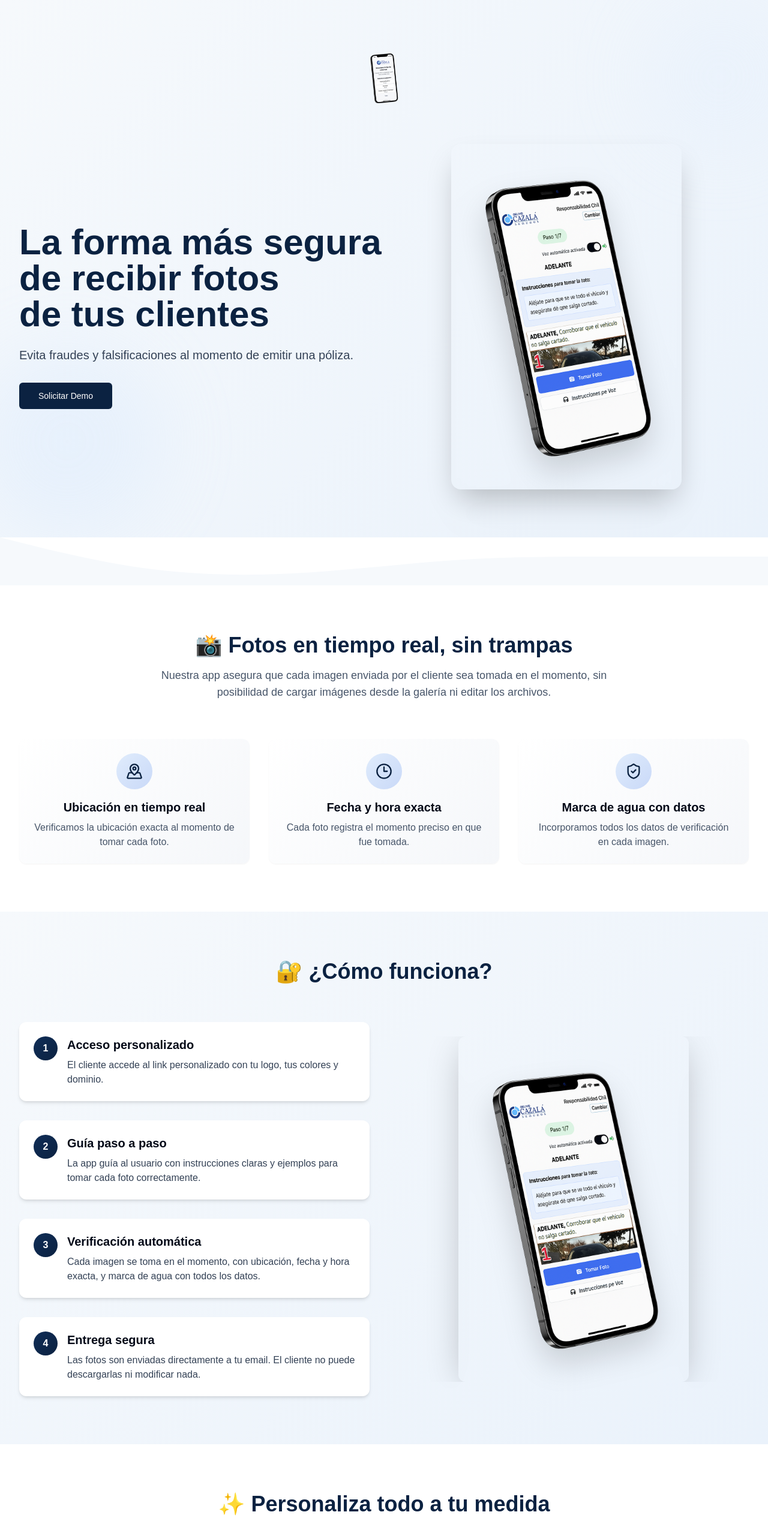
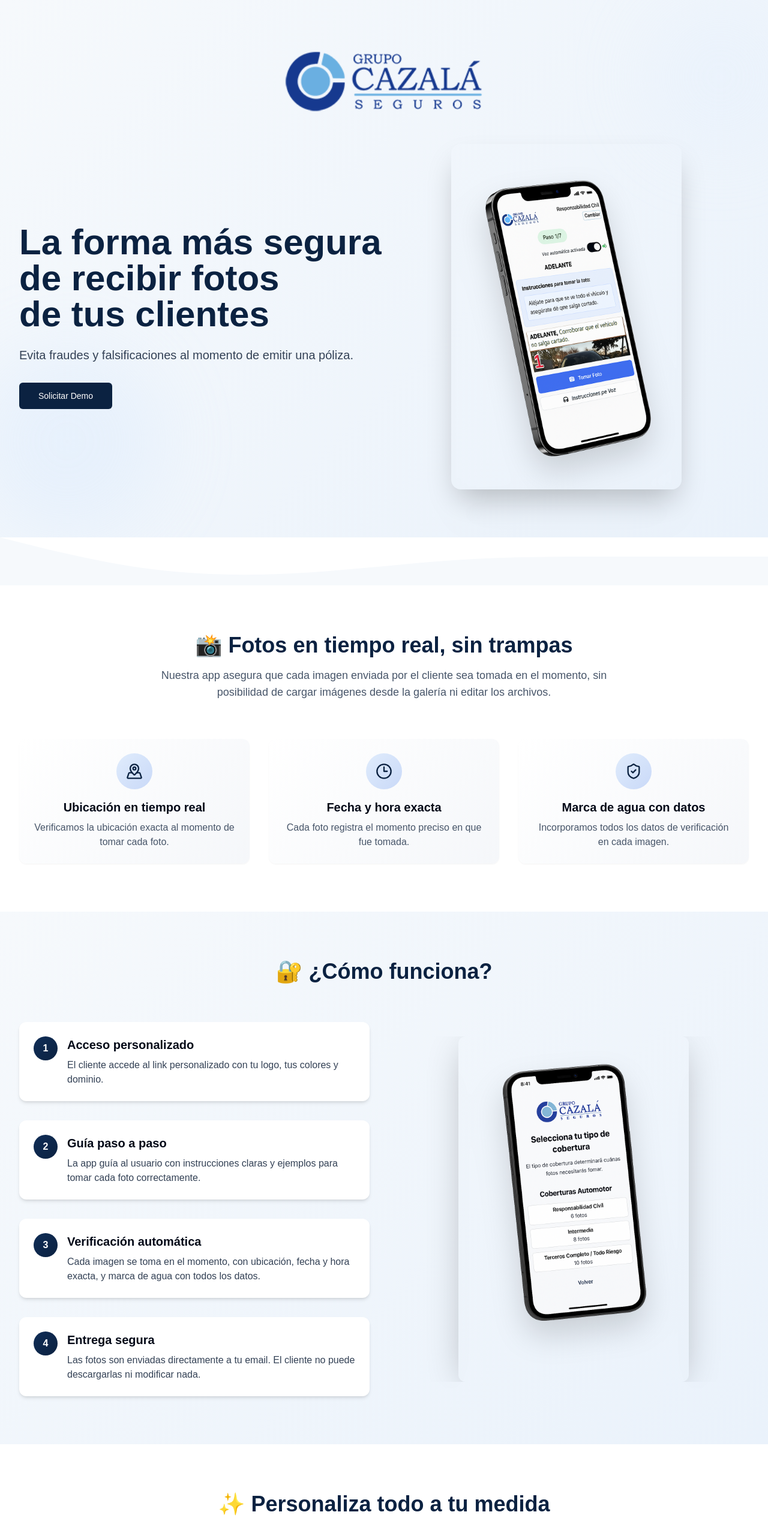
Before and after one commit to ginogen/step-click-capture-46a461a4, a React (Vite) app: page / in a window 1280 px wide. Shown: the top 2566 px of the page at 60% size. Built offline with nearby package versions, Linux system fonts and the light colour scheme.

Commit message:
feat: Use images and logo in landing page
Use the provided images and logo in the landing page sections.

```diff
--- a/src/pages/Landing.tsx
+++ b/src/pages/Landing.tsx
@@ -1,3 +1,4 @@
+
 import React, { useEffect, useRef } from "react";
 import { Link } from "react-router-dom";
 import { Button } from "@/components/ui/button";
@@ -68,9 +69,9 @@ const Landing = () => {
 
           <div className="flex justify-center mb-12">
             <img
-              src="/lovable-uploads/4fc13270-0966-465a-918e-b0d9aff5eb35.png"
+              src="/lovable-uploads/fb99b0fd-7bee-4c1d-b3b5-826ccb42e7e2.png"
               alt="Cazalá Logo"
-              className="h-28"
+              className="h-28 transparent-bg"
             />
           </div>
 
@@ -97,8 +98,7 @@ const Landing = () => {
               <img
                 src="/lovable-uploads/6adb83f8-3441-4eb7-bb1a-a66765336328.png"
                 alt="Demostración de la Aplicación"
-                className="w-full h-auto rounded-2xl app-shadow max-w-sm mx-auto drop-shadow-2xl"
-                style={{ background: 'transparent' }}
+                className="w-full h-auto rounded-2xl app-shadow max-w-sm mx-auto drop-shadow-2xl transparent-bg"
               />
             </div>
           </div>
@@ -230,10 +230,9 @@ const Landing = () => {
 
             <div className="rounded-xl overflow-hidden drop-shadow-2xl">
               <img
-                src="/lovable-uploads/6adb83f8-3441-4eb7-bb1a-a66765336328.png"
+                src="/lovable-uploads/95beaf30-e1ea-4d56-8db5-2a942d4e0750.png"
                 alt="Proceso de la aplicación"
-                className="w-full h-auto rounded-xl shadow-[0_10px_60px_-15px_rgba(0,0,0,0.3)] max-w-sm mx-auto"
-                style={{ background: 'transparent' }}
+                className="w-full h-auto rounded-xl shadow-[0_10px_60px_-15px_rgba(0,0,0,0.3)] max-w-sm mx-auto transparent-bg"
               />
             </div>
           </div>
@@ -400,9 +399,9 @@ const Landing = () => {
         <div className="max-w-7xl mx-auto flex flex-col md:flex-row justify-between items-center">
           <div className="mb-6 md:mb-0">
             <img
-              src="/lovable-uploads/4fc13270-0966-465a-918e-b0d9aff5eb35.png"
+              src="/lovable-uploads/fb99b0fd-7bee-4c1d-b3b5-826ccb42e7e2.png"
               alt="Cazalá Logo"
-              className="h-12"
+              className="h-12 transparent-bg"
             />
           </div>
           <div className="text-slate-600 text-sm">
```
Also changed, not shown: public/lovable-uploads/95beaf30-e1ea-4d56-8db5-2a942d4e0750.png (added).
